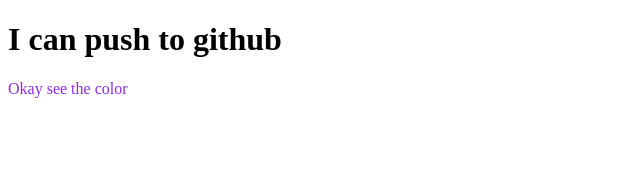
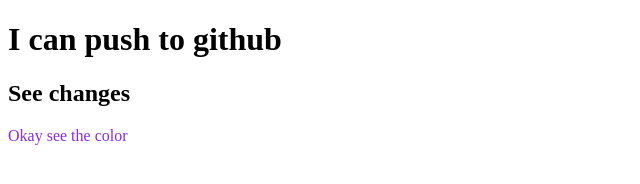
Before and after one commit to RakibHassan11/repo1, a plain HTML site: page index.html in a window 1280 px wide. Shown: the whole page, without its empty margins (0-640 px from the left). Drawn offline with Linux system fonts and the light colour scheme.

Commit message:
added header

```diff
--- a/index.html
+++ b/index.html
@@ -8,6 +8,7 @@
 </head>
 <body>
     <h1>I can push to github</h1>
+    <h2>See changes</h2>
     <p>Okay see the color</p>
 </body>
 </html>
```
